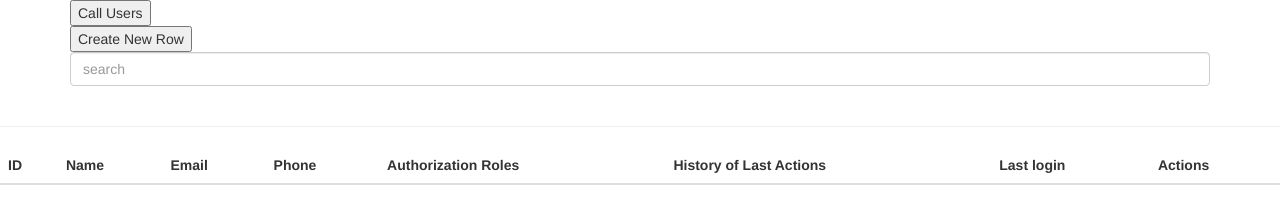
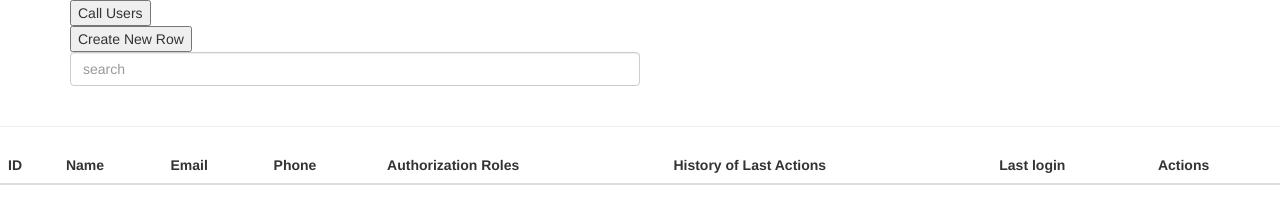
Before and after one commit to tommyjang95/Osthus_Challenge, a website: page index.html in a window 1280 px wide. Drawn offline with nearby package versions, Linux system fonts and the light colour scheme.

Commit message:
Update index.css

```diff
--- a/index.css
+++ b/index.css
@@ -1,3 +1,3 @@
-#size {
+#search {
 	width: 50%;
 }
```
